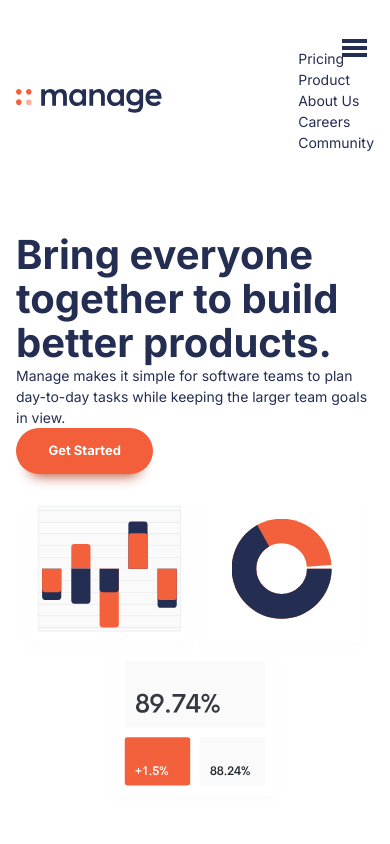
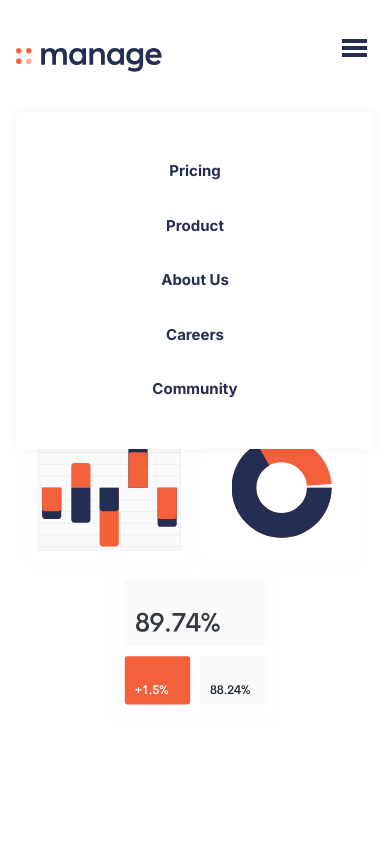
Before and after one commit to aleksandresher/responsive-website-course, a Next.js app: page / in a window 390 px wide. Shown: the top 844 px of the page. Built offline with nearby package versions, Linux system fonts and the light colour scheme.

Commit message:
nav done

```diff
--- a/app/components/Header.js
+++ b/app/components/Header.js
@@ -15,7 +15,7 @@ const Header = () => {
   }
   return (
     <section>
-      <header className="primary-header">
+      <header className="primary-header overlay">
         <div className="container">
           <div className="nav-wrapper">
             <Link href="#">
@@ -35,11 +35,11 @@ const Header = () => {
               <span className="visually-hidden">Menu</span>
             </button>
             <nav
-              className={`primary-navigation  ${
-                isVissible ? "ms:flex" : "hidden"
+              className={`primary-navigation ${
+                isVissible ? "vissible" : "hidden"
               }`}
             >
-              <ul role="list" id="primary-navigation">
+              <ul role="list" id="primary-navigation" class="nav-list">
                 <li>
                   <Link href="#">Pricing</Link>
                 </li>
--- a/app/globals.css
+++ b/app/globals.css
@@ -122,7 +122,66 @@ svg {
   }
 }
 
-/* Utility classes */
+.container {
+  --max-width: 1110px;
+  --padding: 1rem;
+
+  width: min(var(--max-width), 100% - (var(--padding) * 2));
+  margin-inline: auto;
+}
+
+.even-columns {
+  display: grid;
+  gap: 1rem;
+}
+
+@media (min-width: 50em) {
+  .even-columns {
+    grid-auto-flow: column;
+    grid-auto-columns: 1fr;
+  }
+}
+
+/* general styling */
+
+body {
+  font-size: var(--fs-body);
+  font-family: var(--ff-body);
+  color: var(--clr-primary-400);
+}
+
+/* button */
+
+.button {
+  display: inline-flex;
+  cursor: pointer;
+  text-decoration: none;
+  border: 0;
+  border-radius: 100vmax;
+  padding: 1.25em 2.5em;
+  font-weight: var(--fw-bold);
+  font-size: var(--fs-button);
+  line-height: 1;
+  color: var(--clr-neutral-100);
+  background-color: var(--clr-accent-400);
+  box-shadow: 0 1.125em 1em -1em var(--clr-accent-500);
+}
+
+.button[data-type="inverted"] {
+  background-color: var(--clr-neutral-100);
+  color: var(--clr-accent-400);
+}
+
+.button:hover,
+.button:focus-visible {
+  background-color: var(--clr-accent-300);
+}
+
+.button[data-type="inverted"]:hover,
+.button[data-type="inverted"]:focus-visible {
+  background-color: var(--clr-neutral-100);
+  color: var(--clr-accent-300);
+}
 
 /* navigation */
 
@@ -136,6 +195,57 @@ svg {
   align-items: center;
 }
 
+.nav-list {
+  font-size: var(--fs-nav);
+}
+
+.nav-list {
+  display: flex;
+  gap: clamp(var(--size-400), 5vw, var(--size-700));
+  font-weight: var(--fw-semi-bold);
+}
+
+.nav-list a {
+  text-decoration: none;
+  color: var(--clr-primary-400);
+}
+
+.nav-list a:hover,
+.nav-list a:focus {
+  color: var(--clr-accent-400);
+}
+
+@media (max-width: 50em) {
+  .primary-navigation {
+    position: fixed;
+    padding: var(--size-700);
+    inset: 7rem var(--size-400) auto;
+
+    margin-left: auto;
+    background: var(--clr-neutral-100);
+    border-radius: var(--size-100);
+    box-shadow: 0 0 0.75em rgb(0, 0, 0, 0.05);
+  }
+
+  .primary-header[data-overlay]::before {
+    content: "";
+    position: fixed;
+    inset: 0;
+    /* height: 100vh; */
+    background-image: linear-gradient(rgb(0 0 0 / 0), rgb(0 0 0 / 0.8));
+  }
+
+  .nav-list {
+    display: grid;
+    gap: var(--size-600);
+    text-align: center;
+    font-weight: var(--fw-bold);
+  }
+
+  .primary-navigation[data-visible] {
+    display: block;
+  }
+
   .mobile-nav-toggle {
     display: block;
     position: fixed;
@@ -146,13 +256,9 @@ svg {
     border: 0;
     padding: 0.5em;
   }
+}
 
-/* .mobile-nav-toggle .icon-close {
-  display: none;
-}
-.mobile-nav-toggle .icon-close {
-  display: none;
-} */
+/* Utility classes */
 
 .visually-hidden {
   position: absolute;
@@ -237,62 +343,12 @@ svg {
   padding-block: var(--size-700);
 }
 
-.container {
-  --max-width: 1110px;
-  --padding: 1rem;
-
-  width: min(var(--max-width), 100% - (var(--padding) * 2));
-  margin-inline: auto;
-}
-
-.even-columns {
-  display: grid;
-  gap: 1rem;
+.display-sm-none {
+  display: none;
 }
 
 @media (min-width: 50em) {
-  .even-columns {
-    grid-auto-flow: column;
-    grid-auto-columns: 1fr;
+  .display-md-inline-flex {
+    display: inline-flex;
   }
 }
-
-/* general styling */
-
-body {
-  font-size: var(--fs-body);
-  font-family: var(--ff-body);
-  color: var(--clr-primary-400);
-}
-
-/* button */
-
-.button {
-  cursor: pointer;
-  text-decoration: none;
-  border: 0;
-  border-radius: 100vmax;
-  padding: 1.25em 2.5em;
-  font-weight: var(--fw-bold);
-  font-size: var(--fs-button);
-  line-height: 1;
-  color: var(--clr-neutral-100);
-  background-color: var(--clr-accent-400);
-  box-shadow: 0 1.125em 1em -1em var(--clr-accent-500);
-}
-
-.button[data-type="inverted"] {
-  background-color: var(--clr-neutral-100);
-  color: var(--clr-accent-400);
-}
-
-.button:hover,
-.button:focus-visible {
-  background-color: var(--clr-accent-300);
-}
-
-.button[data-type="inverted"]:hover,
-.button[data-type="inverted"]:focus-visible {
-  background-color: var(--clr-neutral-100);
-  color: var(--clr-accent-300);
-}
```
Lines whose indentation alone changed are shown as unchanged.
